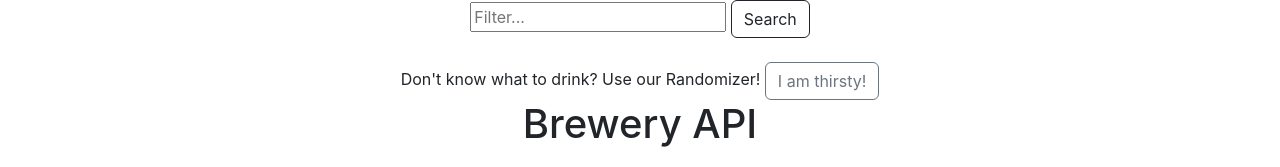
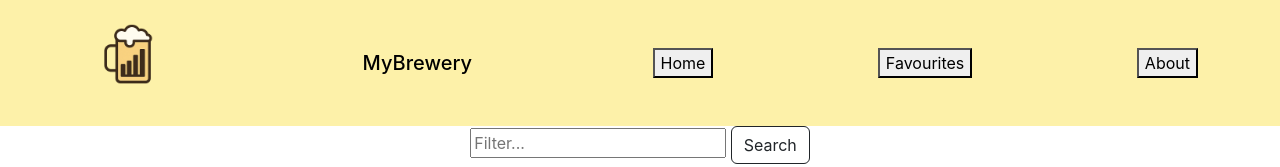
Before and after one commit to Kruschata/MyBrewery, a React (Create React App) app: page / in a window 1280 px wide. Shown: the top 167 px of the page. Built offline with nearby package versions, Linux system fonts and the light colour scheme; no server answers.

Commit message:
added navbar

```diff
--- a/src/brewery/BreweryApp.jsx
+++ b/src/brewery/BreweryApp.jsx
@@ -2,6 +2,7 @@ import BreweryList from "./BreweryList";
 import BreweryFilter from "./BreweryFilter";
 import {useState} from "react";
 import BreweryRandom from "./BreweryRandom";
+import NavigationBar from "./NavigationBar";
 
 const BreweryApp = () => {
     const [filter, setFilter] = useState('');
@@ -13,6 +14,7 @@ const BreweryApp = () => {
 
     return(
     <div>
+        <NavigationBar/>
         <BreweryFilter setFilter = {setFilter}/>
         <br/>
         <BreweryRandom setRandom = {handleRandomClick}/> {/*Funktion ohne Klammern* handleRandomClick() läuft bei jedem Render*/}
--- /dev/null
+++ b/src/brewery/NavigationBar.jsx
@@ -0,0 +1,21 @@
+import logo from "../brewery/pictures/logo.png";
+
+const NavigationBar = () => {
+/*  https://getbootstrap.com/docs/5.3/components/navbar */
+    return (
+        <nav className="navbar navbar-expand-lg navbar-light" style={{ backgroundColor: "#FDF1A9" }}>
+            <div className="container">
+                <a class="navbar-brand" href="#">
+                    <img src={logo} alt="Logo" style={{ maxHeight: "100px" }}/>
+                </a>
+                <span className="navbar-brand mb-0 h1">MyBrewery</span>
+                <button>Home</button>
+                <button>Favourites</button>
+                <button>About</button>
+
+            </div>
+        </nav>
+    )
+}
+
+export default NavigationBar;
```
Also changed, not shown: src/brewery/pictures/logo.png (added).
